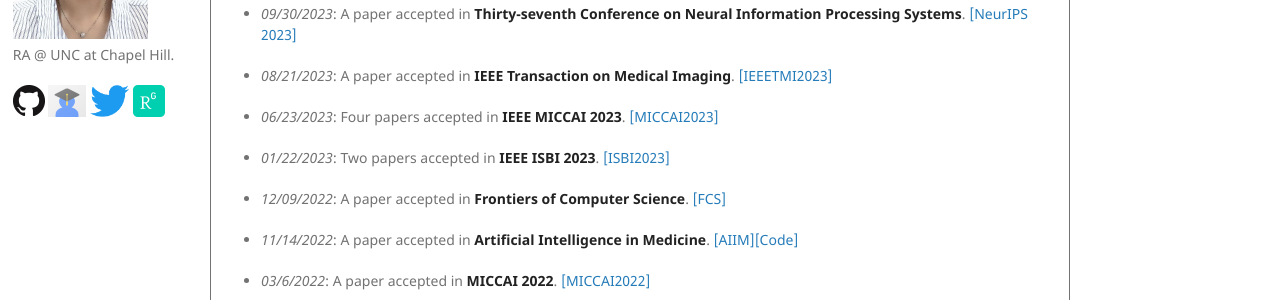
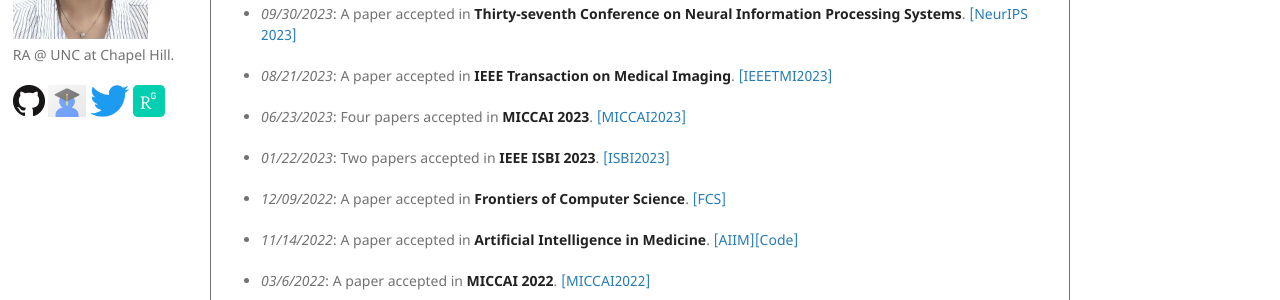
Before and after one commit to Dandy5721/dandy.github.io, a Jekyll site: the page built from index.md, in a window 1280 px wide and 900 px high. Shown: the part 290-590 px from the top of the window. Built offline with Jekyll 4.4.1, drawn with Linux system fonts in a browser that asks for light colours; our own code applies the rules of GitHub Pages for plain Markdown files.

Commit message:
Update index.md

```diff
--- a/index.md
+++ b/index.md
@@ -17,7 +17,7 @@
 - _08/21/2023_: A paper accepted in **IEEE Transaction on Medical Imaging**. [[IEEETMI2023]](https://ieeexplore.ieee.org/abstract/document/10233889)
 
 
-- _06/23/2023_: Four papers accepted in **IEEE MICCAI 2023**. [[MICCAI2023]](https://conferences.miccai.org/2023/en/)
+- _06/23/2023_: Four papers accepted in **MICCAI 2023**. [[MICCAI2023]](https://conferences.miccai.org/2023/en/)
 
 
 - _01/22/2023_: Two papers accepted in **IEEE ISBI 2023**. [[ISBI2023]](http://2023.biomedicalimaging.org/en/)
```
